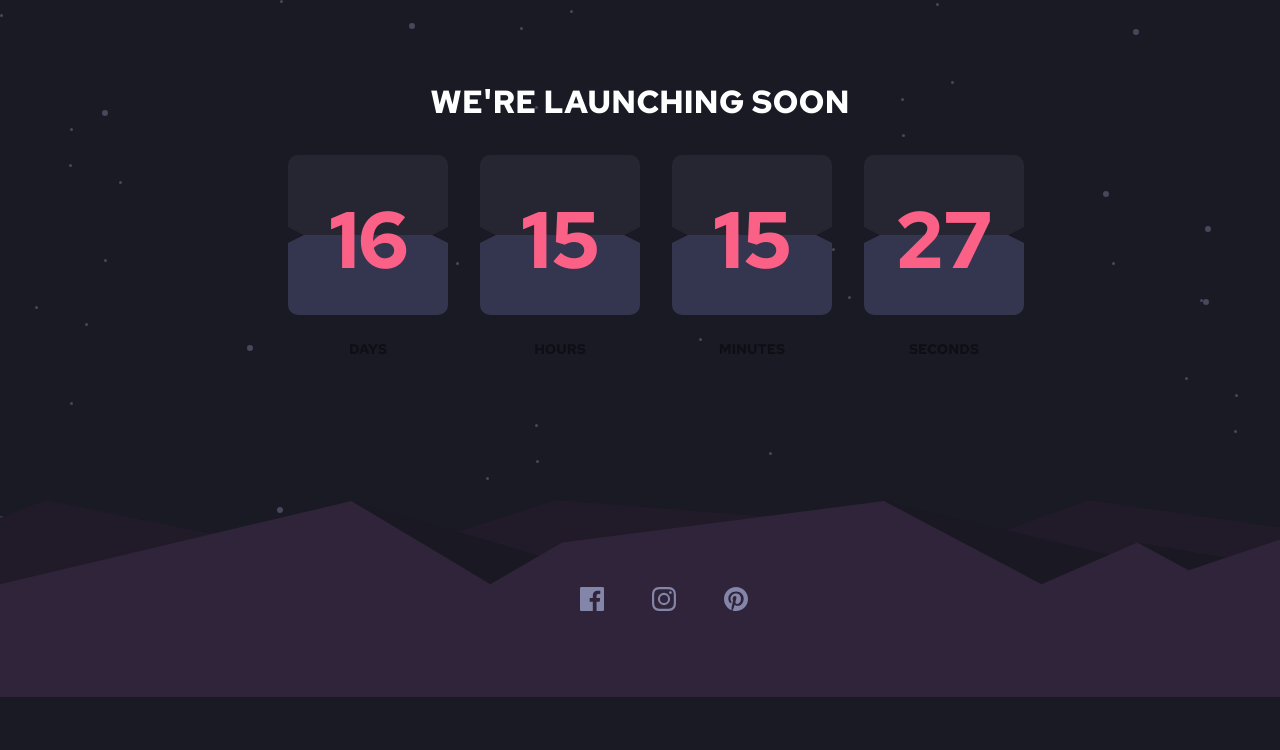
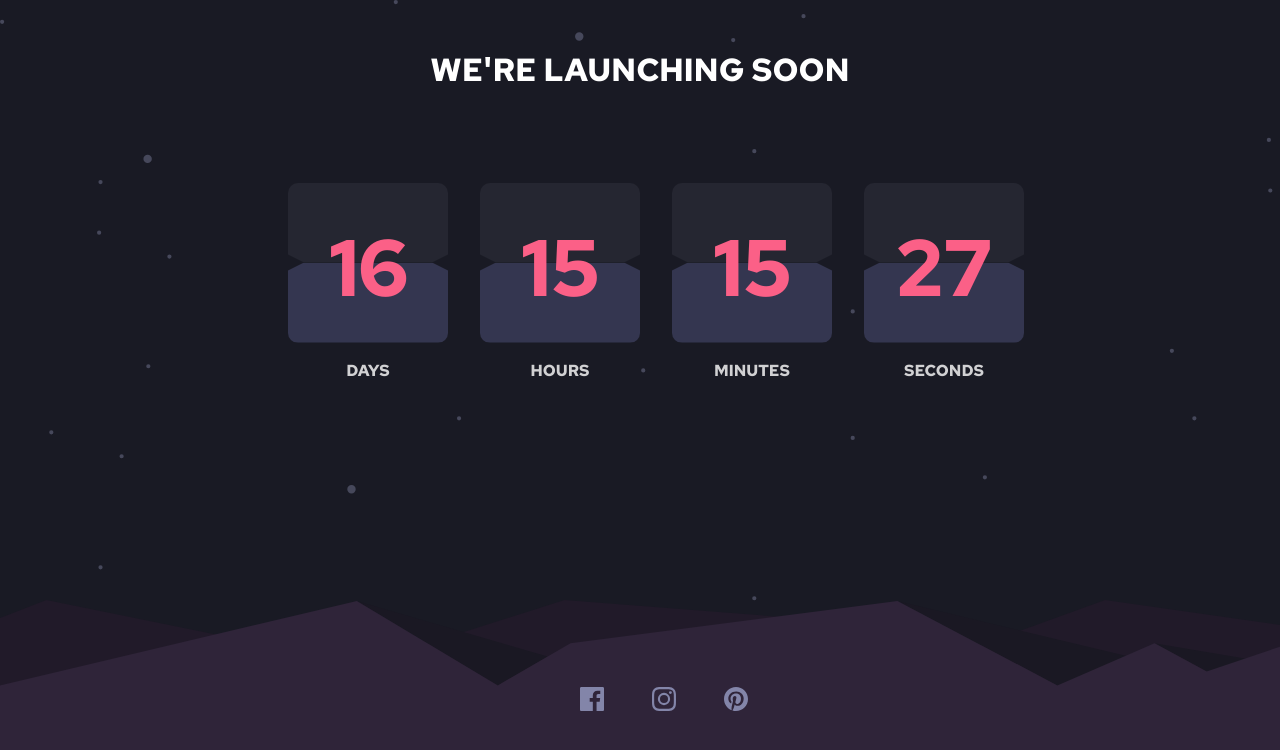
Before and after one commit to ManuelPauloAfonso/Frontend-MentorLaunch-countdown-timer, a plain HTML site: page index.html in a window 1280 px wide. Drawn offline with Linux system fonts and the light colour scheme.

Commit message:
[fix]: fixed bugs css

```diff
--- a/assets/css/style.css
+++ b/assets/css/style.css
@@ -1,91 +1,136 @@
-body{
+* {
+  border: 0;
+  padding: 0;
+  margin: 0;
+  box-sizing: border-box;
+}
+
+body {
+  width: 100vw;
+  height: 100vh;
   font-size: 62.5%;
   font-weight: 600;
-    margin: 0;
-    padding: 0;
   box-sizing: border-box;
   font-family: 'Red Hat Text', sans-serif;
-
-
-}
-body{
   background-image: url('../images/bg-stars.svg');
   background-repeat: no-repeat;
+  background-size: cover;
   background-color: hsl(234, 17%, 12%);
+}
 
+.conteiner_master {
+  width: 100%;
+  height: 100%;
+  display: flex;
+  flex-direction: column;
+  align-content: center;
+  justify-content: space-between;
 }
 
 .container {
+  margin-top: 3rem;
   width: 100%;
 }
-.text{
+
+.text {
   color: white;
   text-align: center;
   font-size: 2rem;
-    margin-top: 5rem;
 }
-.container_time{
+
+.container_time {
   display: flex;
   justify-content: center;
   align-items: center;
   font-size: 5rem;
+}
 
-}
-.container_dias{
+.container_dias {
   text-align: center;
   margin-left: 2rem;
 }
-.p{
+
+.p {
   color: hsl(345, 95%, 68%);
   position: relative;
   margin-top: -8rem;
 }
-.p_t{
-    opacity: 0.40;
-    font-size: 0.875rem;
+
+.p_t {
+  opacity: 0.8;
+  font-size: 1rem;
   text-align: center;
-margin-top: -2rem;
+  margin-top: 2.5rem;
+  color: white;
 }
-.top{
+
+.top {
   display: flex;
   position: relative;
-    width: 10rem;height: 5rem;background-color: hsl(235, 14%, 17%);border-radius: 10px 10px 0px 0px;overflow: hidden;clip-path: polygon( 0 0%, 90% 0, 100% 0, 100% 10%, 100% 90%, 90% 100%, 10% 100%, 0% 90%, 0% 10% );
+  width: 10rem;
+  height: 5rem;
+  background-color: hsl(235, 14%, 17%);
+  border-radius: 10px 10px 0px 0px;
+  overflow: hidden;
+  clip-path: polygon(
+    0 0%,
+    90% 0,
+    100% 0,
+    100% 10%,
+    100% 90%,
+    90% 100%,
+    10% 100%,
+    0% 90%,
+    0% 10%
+  );
 }
-.bot{
-    display: flex; position: relative; width: 10rem; height: 5rem; background-color: hsl(236, 21%, 26%); border-radius: 0px 0px 10px 10px; clip-path: polygon( 0 10%, 10% 0, 90% 0, 100% 10%, 100% 90%, 100% 100%, 0% 100%, 0% 90%, 0% 0% );
 
+.bot {
+  display: flex;
+  position: relative;
+  width: 10rem;
+  height: 5rem;
+  background-color: hsl(236, 21%, 26%);
+  border-radius: 0px 0px 10px 10px;
+  clip-path: polygon(
+    0 10%,
+    10% 0,
+    90% 0,
+    100% 10%,
+    100% 90%,
+    100% 100%,
+    0% 100%,
+    0% 90%,
+    0% 0%
+  );
 }
-.container_footer{
 
+.container_footer {
   width: 100%;
+}
 
-
-
-
-}
-.footer{
+.footer {
   background-image: url('../images/pattern-hills.svg');
   background-repeat: no-repeat;
+  background-size: cover;
   width: 100%;
   height: 25vh;
   margin-top: 8rem;
   position: relative;
-    display:grid;
+  display: grid;
   place-items: center;
+}
 
-}
-.footer_img{
+.footer_img {
   display: flex;
   justify-content: center;
   position: relative;
+}
 
+.footer_img img {
+  margin-left: 3rem;
+}
 
+.footer_img img:hover {
+  color: hsl(345, 95%, 68%);
 }
-.footer_img img{
-    margin-left: 3rem;
-
-}
- .footer_img img:hover{
-    color: hsl(345, 95%, 68%);
-
-}
```
Also changed, not shown: index.html (+0 -2 lines). Lines whose indentation alone changed are shown as unchanged.
